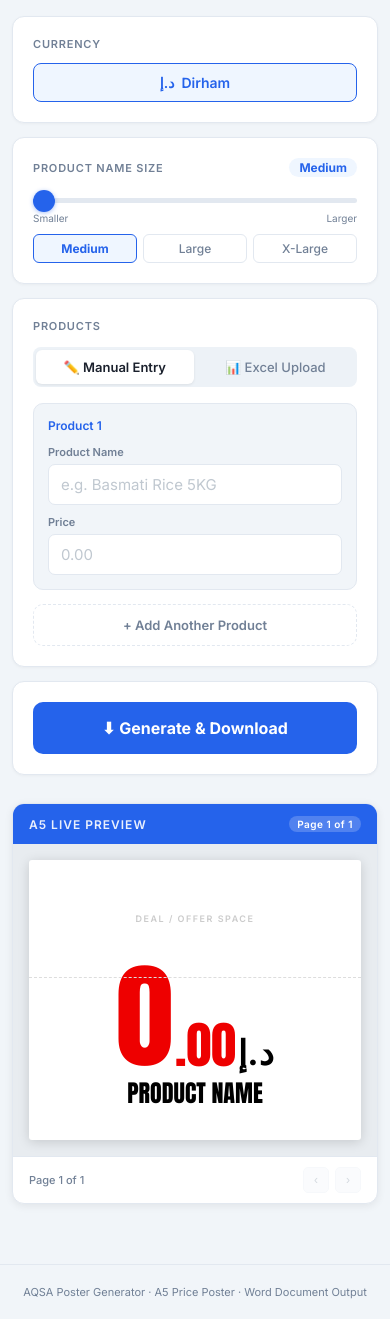
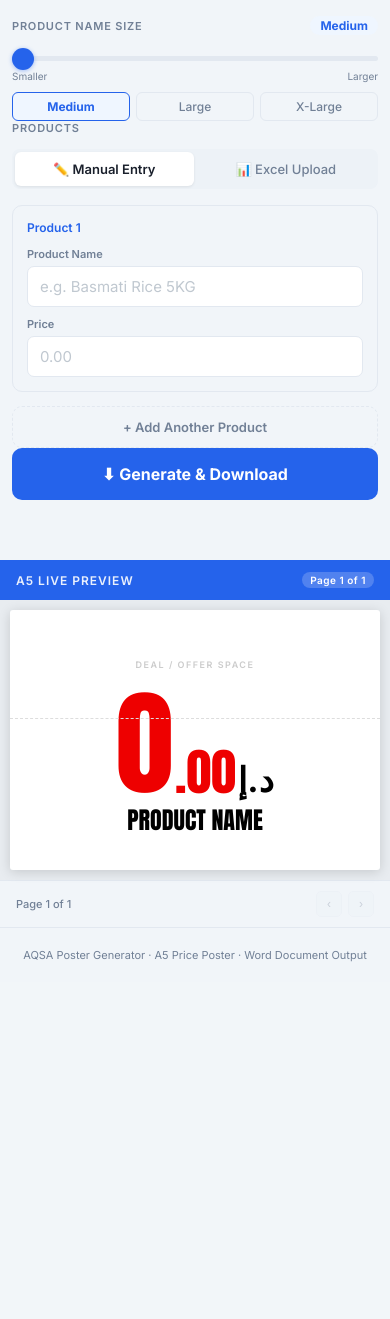
Before and after one commit to helloaqsa-almadeena/poster-generator, a Flask app: page / in a window 390 px wide. Shown: the part 56-1375 px from the top of the page. After the commit the page ends 1018 px from the top, so only its background shows below. Run offline with Flask 3, Linux system fonts and the light colour scheme.

Commit message:
Refactor styles for mobile layout and currency buttons
Removed currency button styles and media queries for layout adjustments on mobile.

```diff
--- a/aqsa_website/templates/index.html
+++ b/aqsa_website/templates/index.html
@@ -59,8 +59,7 @@ nav {
   margin: 0 auto;
   padding: 24px 20px 80px;
 }
-@media(max-width: 860px) {
-  .layout { grid-template-columns: 1fr; padding: 16px 12px 60px; gap: 14px; }
+
   .preview-col { order: 1; } /* preview BELOW form on mobile */
   .preview-col .preview-card { max-width: 100%; }
   .paper-wrap { padding: 10px; }
@@ -83,16 +82,6 @@ nav {
 }
 
 /* ── CURRENCY ── */
-.cur-row { display: flex; gap: 8px; }
-.cur-btn {
-  flex: 1; padding: 10px 0; text-align: center;
-  border: 1.5px solid var(--border); border-radius: 8px;
-  background: var(--white); font-size: 14px; font-weight: 600;
-  color: var(--muted); cursor: pointer; transition: all 0.15s;
-  -webkit-tap-highlight-color: transparent;
-}
-.cur-btn:hover { border-color: var(--blue); color: var(--blue); }
-.cur-btn.active { border-color: var(--blue); background: #EFF6FF; color: var(--blue); }
 
 /* ── FONT SLIDER ── */
 .font-label-row {
@@ -243,8 +232,7 @@ input[type=range]::-moz-range-thumb {
    LIVE PREVIEW PANEL
 ══════════════════════════════════════════ */
 .preview-col { position: sticky; top: 76px; height: fit-content; }
-@media(max-width: 860px) {
-  .preview-col { position: static; }
+
 }
 
 .preview-card {
@@ -384,6 +372,24 @@ footer {
   font-size: 11px; color: var(--muted);
   border-top: 1px solid var(--border);
 }
+
+/* ── MOBILE ── */
+@media(max-width: 860px) {
+  .layout {
+    display: flex;
+    flex-direction: column;
+    padding: 16px 12px 60px;
+    gap: 0;
+  }
+  .form-col  { order: 1; } /* form FIRST */
+  .preview-col {
+    order: 2;              /* preview SECOND = below */
+    position: static;
+    margin-top: 0;
+  }
+  .paper { max-height: 260px; }
+  .paper-wrap { padding: 10px; }
+}
 </style>
 </head>
 <body>
@@ -398,12 +404,7 @@ footer {
   <!-- ── LEFT: CONTROLS ── -->
   <div class="form-col">
 
-    <!-- Currency -->
-    <div class="card">
-      <div class="card-title">Currency</div>
-      <div class="cur-row">
-        <div class="cur-btn active" data-cur="د.إ" onclick="setCur(this)">د.إ &nbsp;Dirham</div>
-      </div>
+
     </div>
 
     <!-- Font Size -->
@@ -516,7 +517,6 @@ addItem();
 
 // ── Currency ─────────────────────────────────────────────────
 function setCur(el) {
-  document.querySelectorAll('.cur-btn').forEach(b => b.classList.remove('active'));
   el.classList.add('active');
   currency = el.dataset.cur;
   updatePreview();
```
